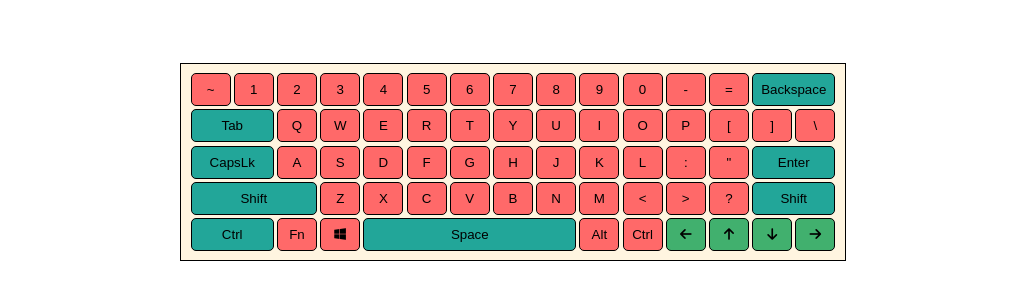
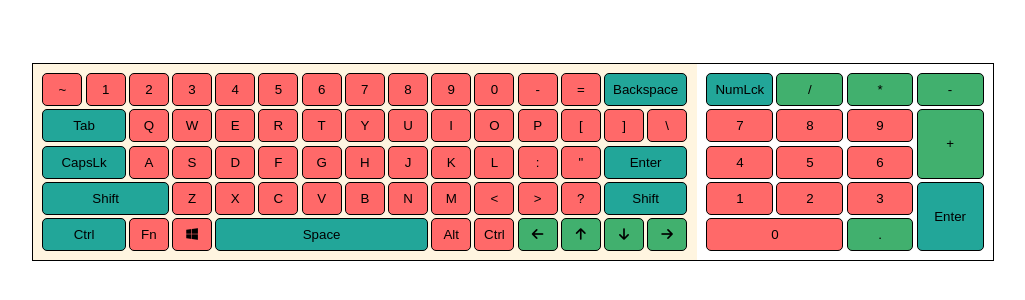
Before and after one commit to robynainsley21/keyboard, a plain HTML site: page index.html in a window 1280 px wide. Shown: the part 238-538 px from the top of the page, without its empty margins (127-1152 px from the left). Drawn offline with Linux system fonts and the light colour scheme.

Commit message:
Add keypad section

```diff
--- a/css/styles.css
+++ b/css/styles.css
@@ -9,6 +9,7 @@
 display: none;
 }
 
+/* general */
 :root{
     --primary: #FFF5E0;
     --secondary: #FF6969;
@@ -24,50 +25,14 @@ body{
     justify-content: center;
     align-items: center;
     height: 100vh;
- }
-
-#main-container{
-    display: grid;
-    grid-template-columns: repeat(15, 1fr);
-    border: 1px solid;
-    gap: .2rem;
-    padding: .6rem;
-    background-color: var(--primary);
 }
 
-.tab{
-    grid-column: 1 / span 2;
-    background-color: var(--complimentary);
+.green-bg{
+    background-color: var(--tertiary);
 }
 
-.caps{
-    grid-column: 1 / span 2;
-    background-color: var(--complimentary);
-}
-
-.enter{
-    grid-column: 14 / span 2;
-    background-color: var(--complimentary);
-}
-
-.shift1{
-    grid-column: 1 / span 3;
-    background-color: var(--complimentary);
-}
-
-.shift2{
-    grid-column: 14 / span 2;
-    background-color: var(--complimentary)
-}
-
-.space{
-    grid-column: 5 / span 5;
-    background-color: var(--complimentary);
-}
-
-.control-left{
-    grid-column: 1 / span 2;
-    background-color: var(--complimentary);
+.green-bg:hover{
+    background-color: var(--tertiary-light);
 }
 
 button{
@@ -82,31 +47,83 @@ button:hover{
  background-color: var(--secondary-light);
 }
 
-.arrow:hover{
-    background-color: var(--tertiary-light);
+/* main keyboard */
+#keyboard-wrapper{
+    border: 1px solid;
+    display: flex;
+}
+
+#main-container{
+    display: grid;
+    grid-template-columns: repeat(15, 1fr);
+    gap: .2rem;
+    padding: .6rem;
+    background-color: var(--primary);
+}
+
+.tab{
+    grid-column: 1 / span 2;
+}
+
+.caps{
+    grid-column: 1 / span 2;
+}
+
+.enter{
+    grid-column: 14 / span 2;
+}
+
+.shift1{
+    grid-column: 1 / span 3;
+}
+
+.shift2{
+    grid-column: 14 / span 2;
+}
+
+.space{
+    grid-column: 5 / span 5;
+}
+
+.control-left{
+    grid-column: 1 / span 2;
 }
 
 .backspace{
     grid-column: 14 / span 2;
-    background-color: var(--complimentary);
 }
 
-.left{
-    background-color: var(--tertiary);
-}
-
-.up{
-    background-color: var(--tertiary);
-}
-
-.down{
-    background-color: var(--tertiary);
-}
-
-.right{
-    background-color: var(--tertiary);
+.special-button{
+    background-color: var(--complimentary);
 }
 
 .special-button:hover{
     background-color: var(--complimentary-light);
 }
+
+/* keypad */
+#keypad{
+    display: grid;
+    grid-template-columns: repeat(4, 1fr);
+    grid-template-rows: 5;
+    gap: .2rem;
+    margin: .6rem;
+}
+
+.plus-btn{
+    grid-column: 4 / 5;
+    grid-row: 2 / 4;
+}
+
+.enter-btn{
+    grid-column: 4 / 5;
+    grid-row: 4 / 6;
+}
+
+.zero-btn{
+    grid-column: 1 / span 2;
+}
+
+#keypad > button{
+    min-width: 2rem;
+}
--- a/index.html
+++ b/index.html
@@ -15,6 +15,7 @@
     <link rel="stylesheet" href="css/styles.css" />
   </head>
   <body>
+    <div id="keyboard-wrapper">
       <div id="main-container">
         <!-- first row -->
         <button>~</button>
@@ -84,10 +85,31 @@
         <button class="space special-button">Space</button>
         <button>Alt</button>
         <button>Ctrl</button>
-      <button class="left arrow"><i class="fa-solid fa-arrow-left"></i></button>
-      <button class="up arrow"><i class="fa-solid fa-arrow-up"></i></button>
-      <button class="down arrow"><i class="fa-solid fa-arrow-down"></i></button>
-      <button class="right arrow"><i class="fa-solid fa-arrow-right"></i></button>
+        <button class="left arrow green-bg"><i class="fa-solid fa-arrow-left"></i></button>
+        <button class="up arrow green-bg"><i class="fa-solid fa-arrow-up"></i></button>
+        <button class="down arrow green-bg"><i class="fa-solid fa-arrow-down"></i></button>
+        <button class="right arrow green-bg"><i class="fa-solid fa-arrow-right"></i></button>
+      </div>
+      <div id="keypad">
+        <button class="num-lock special-button">NumLck</button>
+        <button class="green-bg">/</button>
+        <button class="green-bg">*</button>
+        <button class="green-bg">-</button>
+        <button>7</button>
+        <button>8</button>
+        <button>9</button>
+        <button>4</button>
+        <button>5</button>
+        <button>6</button>
+        <button class="plus-btn green-bg">+</button>
+        <button>1</button>
+        <button>2</button>
+        <button>3</button>
+        <button class="zero-btn">0</button>
+        <button class="green-bg">.</button>
+        <button class="enter-btn special-button">Enter</button>
+      </div>
+
     </div>
   </body>
 </html>
```
Lines whose indentation alone changed are shown as unchanged.
